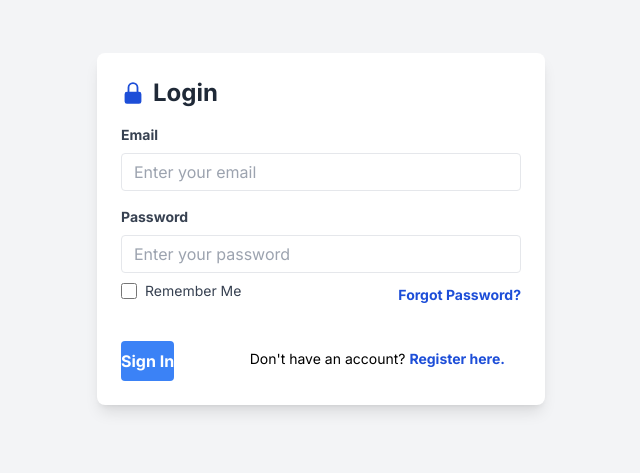
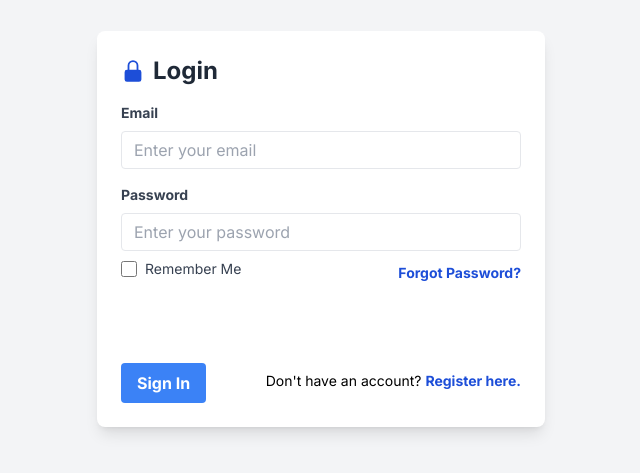
Before and after one commit to BadAccuracyID/TPA-Desktop-EF, a Next.js app: page /auth/login in a window 1280 px wide. Shown: the part 171-644 px from the top of the page, without its empty margins (319-959 px from the left). Built offline with nearby package versions, Linux system fonts and the light colour scheme.

Commit message:
Updated login page

```diff
--- a/src/app/auth/login/page.tsx
+++ b/src/app/auth/login/page.tsx
@@ -99,15 +99,21 @@ export default function Page() {
                         </div>
                     </div>
 
+                    <div className="flex items-center justify-center mb-6">
+                        <label className="text-red-600 m-1 h-3">
+                            {error}
+                        </label>
+                    </div>
+
                     <div className="flex justify-between">
                         <button
-                            className="bg-blue-500 hover:bg-blue-700 text-white font-bold py-2 rounded focus:outline-none focus:shadow-outline"
+                            className="bg-blue-500 hover:bg-blue-700 text-white font-bold py-2 px-4 rounded focus:outline-none focus:shadow-outline"
                             type="submit">
                             Sign In
                         </button>
                         <Link
                             href="/auth/register"
-                            className="text-sm py-2 px-4 rounded focus:outline-none focus:shadow-outline">
+                            className="text-sm py-2 rounded focus:outline-none focus:shadow-outline">
                             <text>
                                 Don&apos;t have an account?&nbsp;
                             </text>
```
